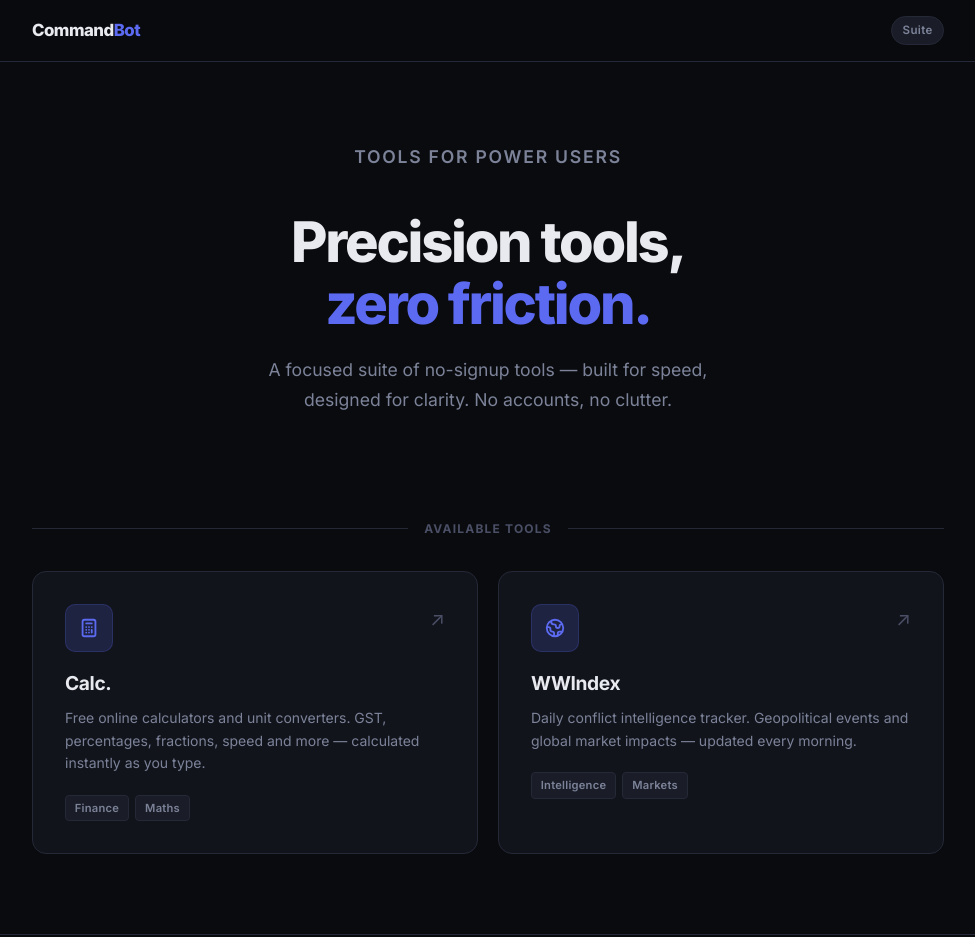
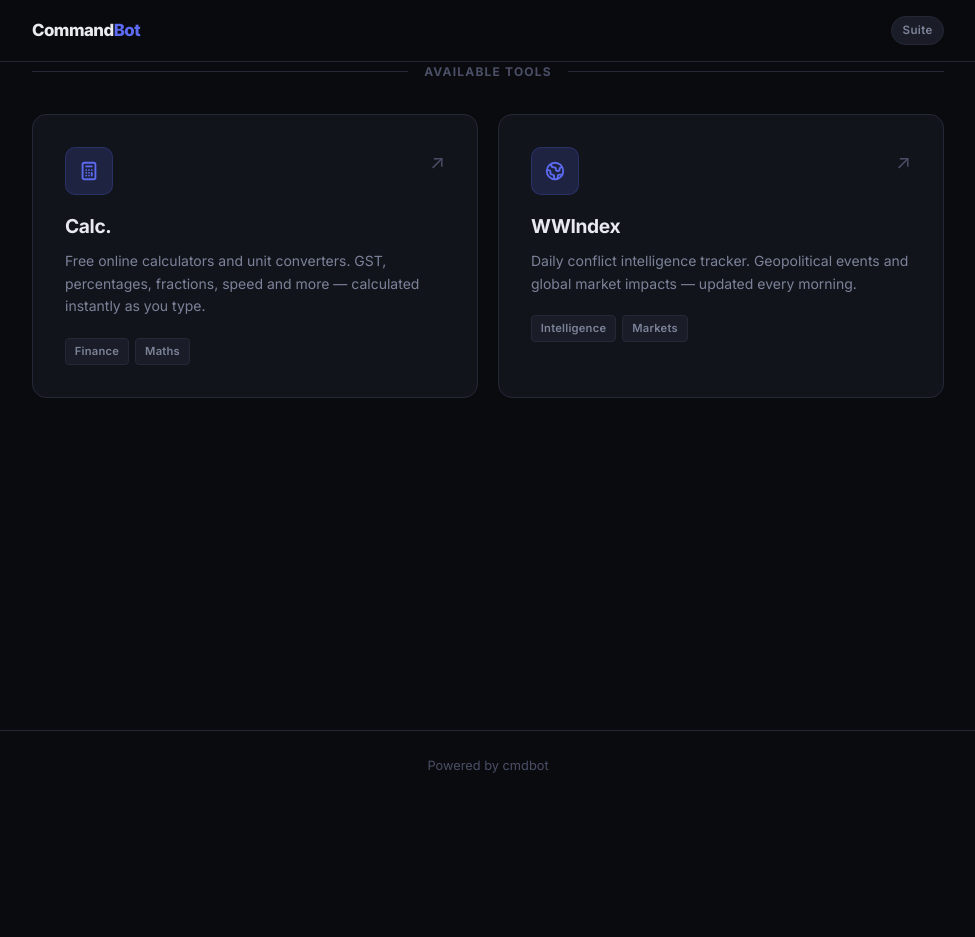
Before and after one commit to avgt3chguy/cmdbot-home, a website: page index.html in a window 1280 px wide. Shown: the top 937 px of the page, without its empty margins (152-1127 px from the left). After the commit the page ends 800 px from the top, so only its background shows below. Drawn offline with Linux system fonts and the light colour scheme.

Commit message:
Remove hero section

```diff
--- a/index.html
+++ b/index.html
@@ -286,13 +286,7 @@
   </header>
 
   <main>
-    <section class="hero">
-      <p class="hero-kicker">Tools for power users</p>
-      <h1>Precision tools,<br><em>zero friction.</em></h1>
-      <p>A focused suite of no-signup tools — built for speed, designed for clarity. No accounts, no clutter.</p>
-    </section>
-
-    <div class="section-label"><span>Available Tools</span></div>
+<div class="section-label"><span>Available Tools</span></div>
 
     <section class="tools-section">
       <div class="tools-grid">
```
